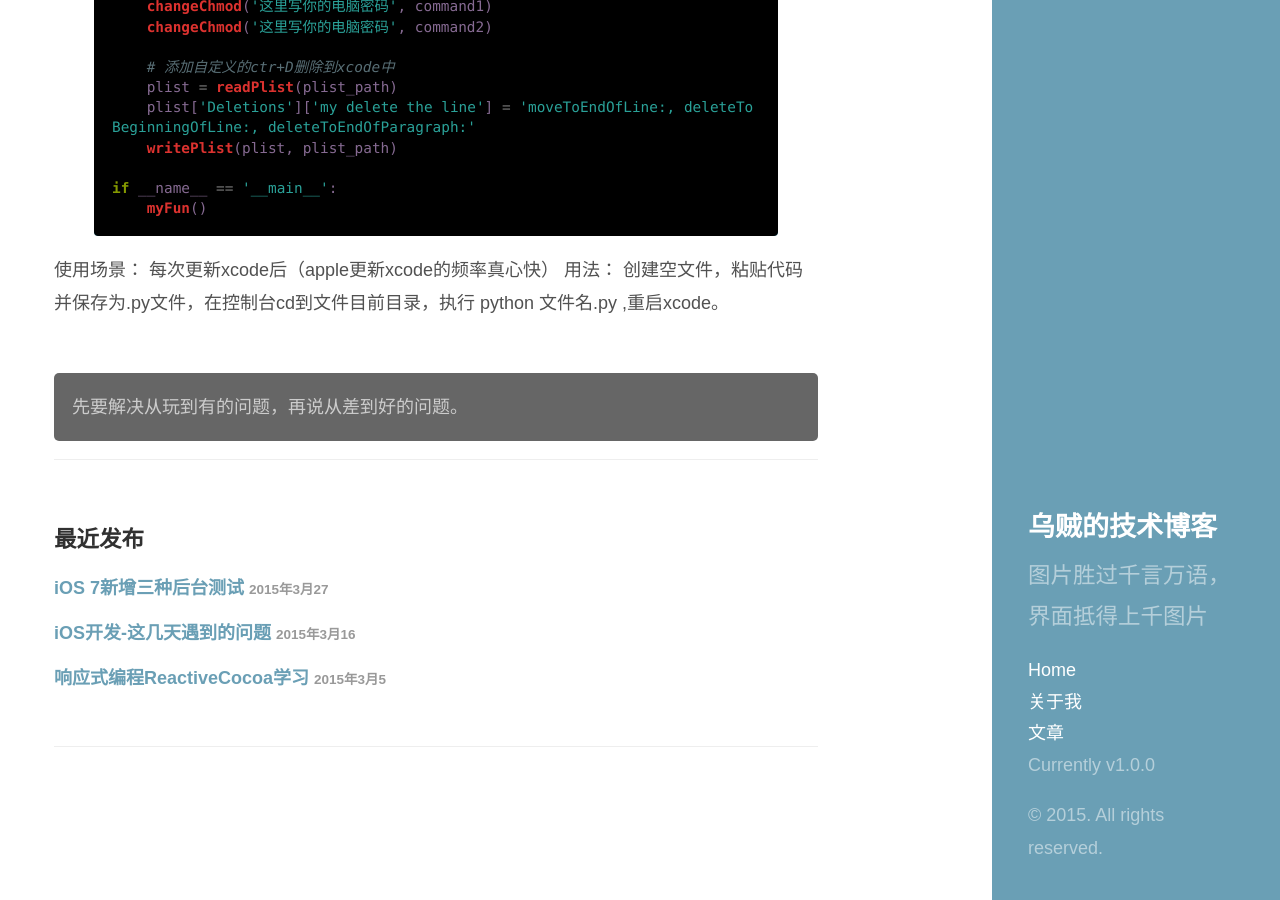
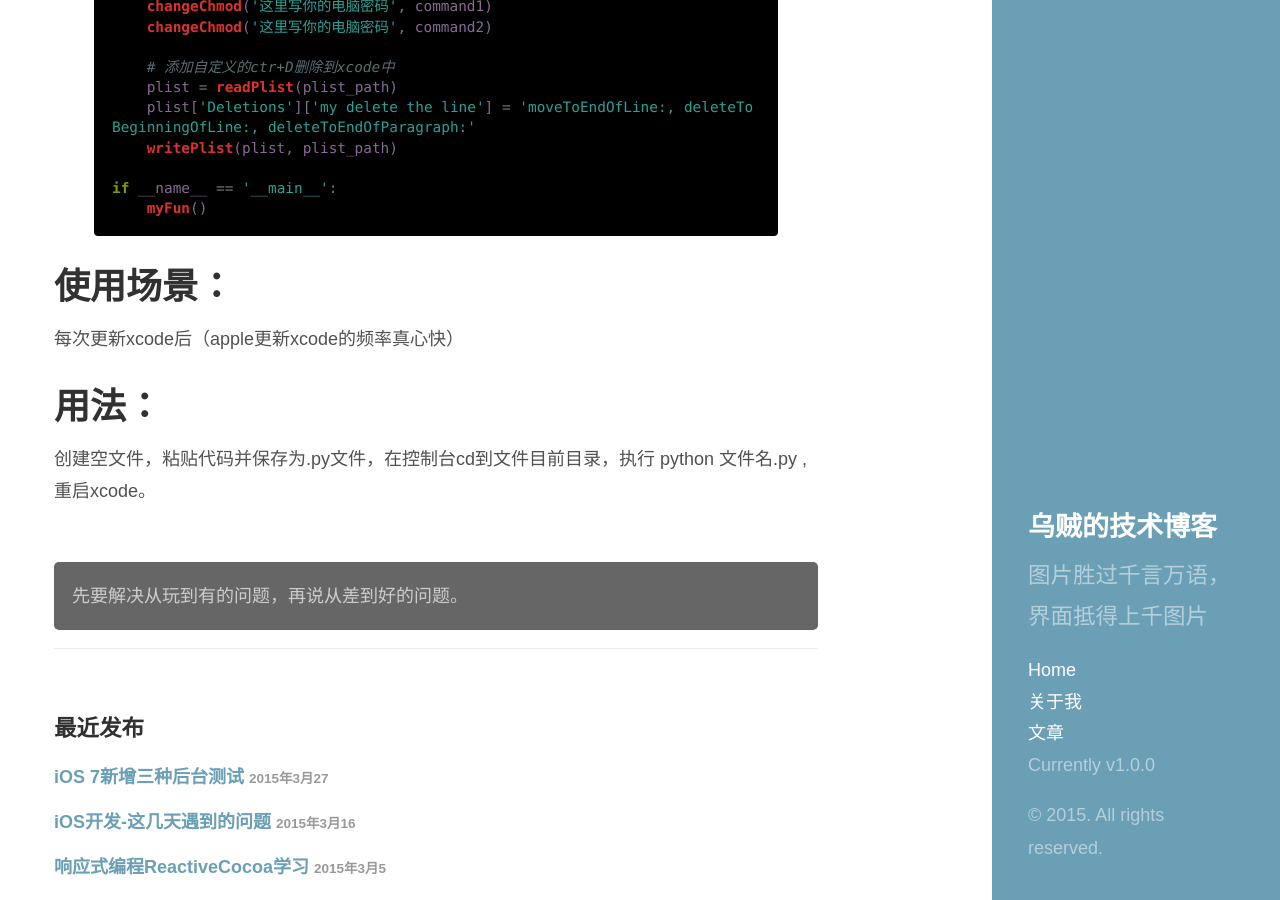
Before and after one commit to ludawei/ludawei.github.io, a Jekyll site: the page built from _posts/2015-04-10-custom-xcode-remove-a-line-with-python.md, in a window 1280 px wide and 900 px high, scrolled down 817 px. Built offline with Jekyll 4.4.1, drawn with Linux system fonts in a browser that asks for light colours; Markdown is read by kramdown in place of the engine named in the settings.

Commit message:
修改样式

```diff
--- a/_posts/2015-04-10-custom-xcode-remove-a-line-with-python.md
+++ b/_posts/2015-04-10-custom-xcode-remove-a-line-with-python.md
@@ -46,7 +46,7 @@ if __name__ == '__main__':
 
 {% endhighlight %}
 
-使用场景：
+#使用场景：
 每次更新xcode后（apple更新xcode的频率真心快）
-用法：
+#用法：
 创建空文件，粘贴代码并保存为.py文件，在控制台cd到文件目前目录，执行 python 文件名.py ,重启xcode。
```
